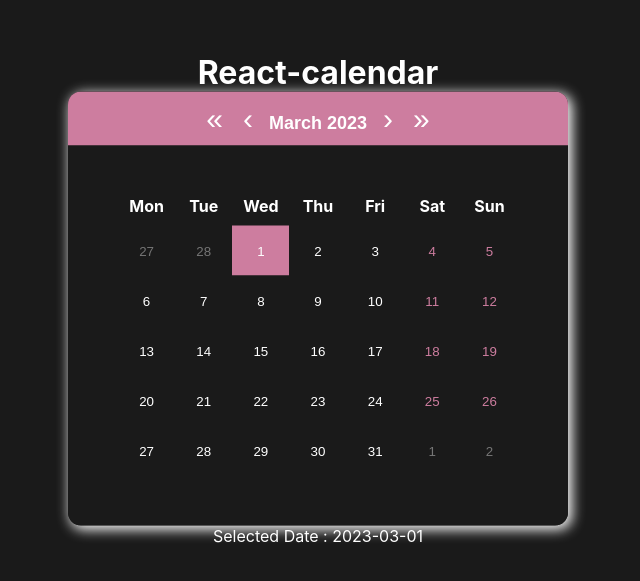
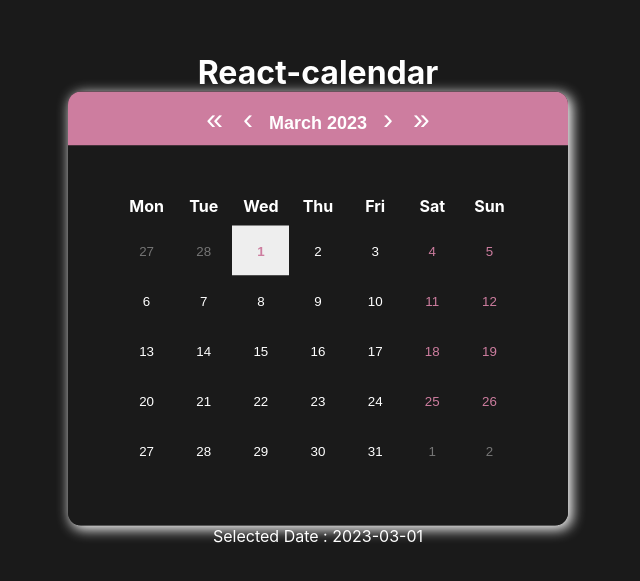
Before and after one commit to Yejin-Han/team_project, a React (Create React App) app: page /calendar in a window 1280 px wide. Shown: the part 101-682 px from the top of the page, without its empty margins (322-962 px from the left). Built offline with nearby package versions, Linux system fonts and the light colour scheme; a web font is replaced by a local one.

Commit message:
230213 jiyeon update
[추가] 캘린더 하이라이트 기능, 지정된 날짜 배열 추가
[수정] CSS파일 ReactCalender.js에 임포

```diff
--- a/src/components/calendar/MainCalender.js
+++ b/src/components/calendar/MainCalender.js
@@ -1,4 +1,3 @@
-import "./MainCalender.css";
 import ReactCalender from "./ReactCalender";
 
 function MainCalender() {
--- a/src/components/calendar/ReactCalender.js
+++ b/src/components/calendar/ReactCalender.js
@@ -1,9 +1,29 @@
 import React, { useState } from "react";
 import Calendar from "react-calendar";
 import moment from "moment";
+import "./MainCalender.css";
 
 const ReactCalender = () => {
   const [date, setDate] = useState(new Date());
+  const holiDay = [
+    "01-01-2023",
+    "21-01-2023",
+    "22-01-2023",
+    "23-01-2023",
+    "24-01-2023",
+    "13-02-2023",
+    "01-03-2023",
+    "05-05-2023",
+    "27-05-2023",
+    "06-06-2023",
+    "15-08-2023",
+    "28-09-2023",
+    "29-09-2023",
+    "30-09-2023",
+    "03-10-2023",
+    "09-10-2023",
+    "25-12-2023",
+  ];
 
   const selectedDay = moment(date).format("YYYY-MM-DD");
 
@@ -11,7 +31,25 @@ const ReactCalender = () => {
     <div>
       <h1>React-calendar</h1>
       <div>
-        <Calendar onChange={setDate} value={date} />
+        <Calendar
+          onChange={setDate}
+          value={date}
+          locale="en-En"
+          tileClassName={({ date }) => {
+            let day = date.getDate(); //날짜 출력
+            let month = date.getMonth() + 1;
+            if (date.getMonth() < 10) {
+              month = "0" + month;
+            }
+            if (date.getDate() < 10) {
+              day = "0" + day;
+            }
+            const realDate = day + "-" + month + "-" + date.getFullYear();
+            if (holiDay.find((i) => i === realDate)) {
+              return "highlight";
+            }
+          }}
+        />
       </div>
       <div>
         <span>Selected Date : </span>
```
